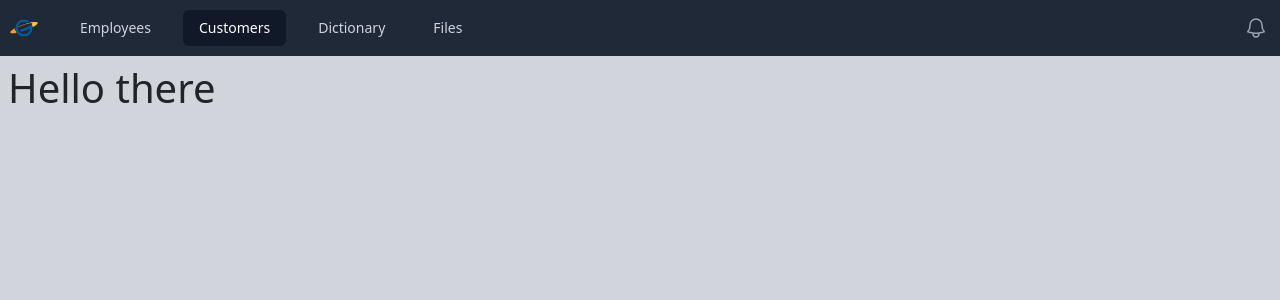
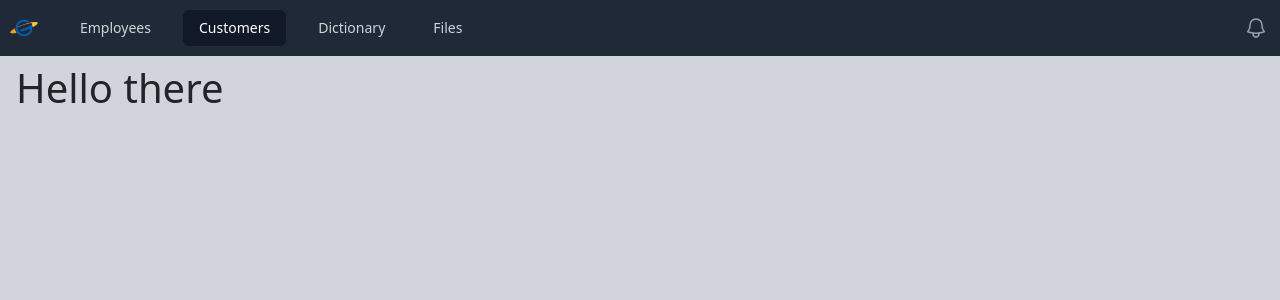
Before and after one commit to thomasmartinez114/react-calebcurry, a React (Create React App) app in the folder hello/: page /customers in a window 1280 px wide. Shown: the top 300 px of the page. Built offline with nearby package versions, Linux system fonts and the light colour scheme.

Commit message:
fixed padded of header

```diff
--- a/hello/src/components/Header.js
+++ b/hello/src/components/Header.js
@@ -101,7 +101,7 @@ export default function Header(props) {
         )}
       </Disclosure>
       <div className='bg-gray-300'>
-        <div className=' max-w-7-xl mx-auto min-h-screen px-2 py-2'>
+        <div className=' max-w-7-xl mx-auto min-h-screen px-3 py-2'>
           {props.children}
         </div>
       </div>
--- a/hello/src/pages/Definition.js
+++ b/hello/src/pages/Definition.js
@@ -11,7 +11,7 @@ export default function Defintion() {
       .then(response => response.json())
       .then(data => {
         setWord(data[0].meanings);
-        console.log(data[0].meanings);
+        // console.log(data[0].meanings);
       });
   }, []);
 
```
